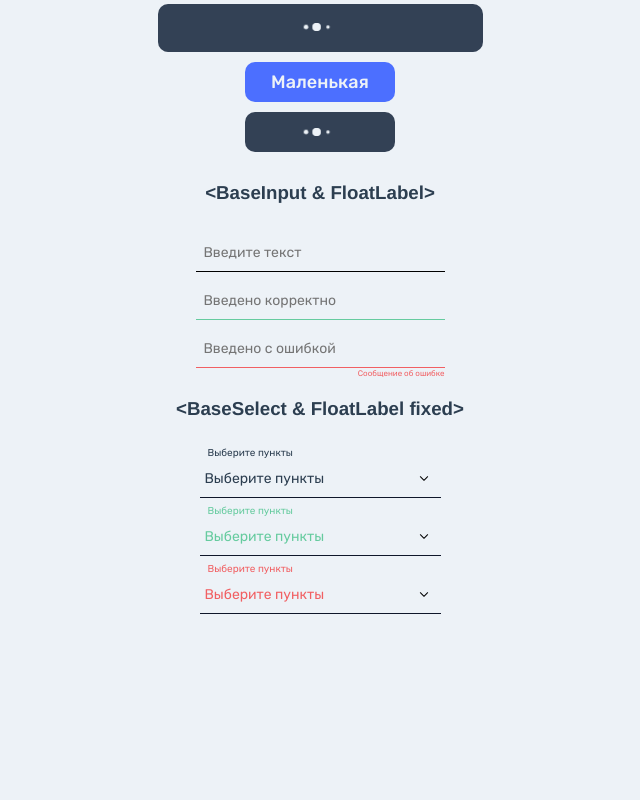
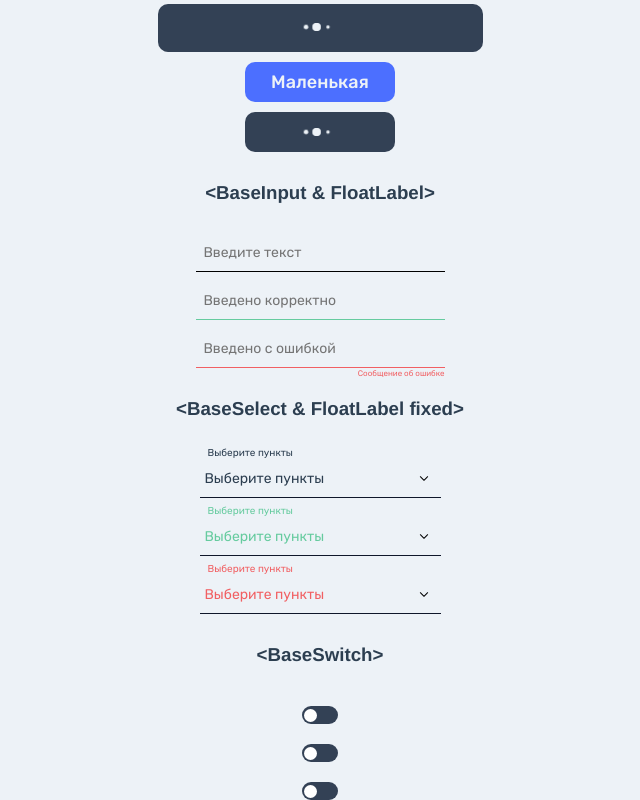
Before and after one commit to aleksaandr24/vue-pets, a Vue app: page /ui-kit in a window 1280 px wide. Shown: the part 204-1004 px from the top of the page, without its empty margins (320-960 px from the left). Before the commit the page ends 818 px from the top, so only its background shows below. Built offline with nearby package versions, Linux system fonts and the light colour scheme.

Commit message:
Add BaseSwitch ui-component

```diff
--- a/src/assets/styles/main.scss
+++ b/src/assets/styles/main.scss
@@ -29,4 +29,5 @@ body.dark-theme {
         "@/components/ui/BaseButton/BaseButton.scss",
         "@/components/ui/BaseInput/BaseInput.scss",
         "@/components/ui/FloatLabel/FloatLabel.scss",
-        "@/components/ui/BaseSelect/BaseSelect.scss";
+        "@/components/ui/BaseSelect/BaseSelect.scss",
+        "@/components/ui/BaseSwitch/BaseSwitch.scss";
--- /dev/null
+++ b/src/components/ui/BaseSwitch/BaseSwitch.scss
@@ -0,0 +1,41 @@
+.base-switch {
+	height: 0;
+	width: 0;
+	visibility: hidden;
+
+  &__label {
+    cursor: pointer;
+    text-indent: -9999px;
+    width: 36px;
+    height: 18px;
+    background: $color-solid-light-dark;
+    display: block;
+    border-radius: 97px;
+    position: relative;
+
+    &:after {
+      content: '';
+      position: absolute;
+      top: 3px;
+      left: 2px;
+      width: 13px;
+      height: 13px;
+      background: #FFFFFF;
+      border-radius: 90px;
+      transition: 0.1s steps(1);
+    }
+
+    &:active:after {
+      width: 36px;
+    }
+  }
+
+  &:checked + .base-switch__label {
+    background: $color-solid-primary;
+  }
+
+  &:checked + .base-switch__label::after {
+    left: calc(100% - 2px);
+    transform: translateX(-100%);
+  }
+}
--- /dev/null
+++ b/src/components/ui/BaseSwitch/BaseSwitch.vue
@@ -0,0 +1,31 @@
+<template>
+  <input
+    :disabled="!on"
+    :id="elemID"
+    type="checkbox"
+    class="base-switch"
+  />
+  <label
+    :for="elemID"
+    class="base-switch__label"
+  >
+  </label>
+</template>
+
+<script>
+export default {
+  name: 'BaseSwitch',
+
+  props: {
+    elemID: {
+      type: String,
+      required: true
+    },
+
+    on: {
+      type: Boolean,
+      default: true
+    }
+  }
+}
+</script>
--- a/src/views/UIKit/UIKit.scss
+++ b/src/views/UIKit/UIKit.scss
@@ -59,6 +59,5 @@
 
   &__regular-select {
     width: 241px;
-    // height: 161px;
   }
 }
--- a/src/views/UIKit/UIKit.vue
+++ b/src/views/UIKit/UIKit.vue
@@ -83,6 +83,17 @@
         :elemData="selectData"
       />
     </FloatLabel>
+    <h3 class="ui-kit__section">BaseSwitch</h3>
+    <BaseSwitch
+      :elemID="'switch1'"
+    />
+    <BaseSwitch
+      :elemID="'switch2'"
+    />
+    <BaseSwitch
+      :elemID="'switch3'"
+      :on="false"
+    />
   </div>
 </template>
 
@@ -91,6 +102,7 @@ import BaseButton from '@/components/ui/BaseButton/BaseButton.vue'
 import BaseInput from '@/components/ui/BaseInput/BaseInput.vue'
 import FloatLabel from '@/components/ui/FloatLabel/FloatLabel.vue'
 import BaseSelect from '@/components/ui/BaseSelect/BaseSelect.vue'
+import BaseSwitch from '@/components/ui/BaseSwitch/BaseSwitch.vue'
 
 export default {
   name: 'UIKit',
@@ -99,7 +111,8 @@ export default {
     BaseButton,
     BaseInput,
     FloatLabel,
-    BaseSelect
+    BaseSelect,
+    BaseSwitch
   },
 
   data() {
```
